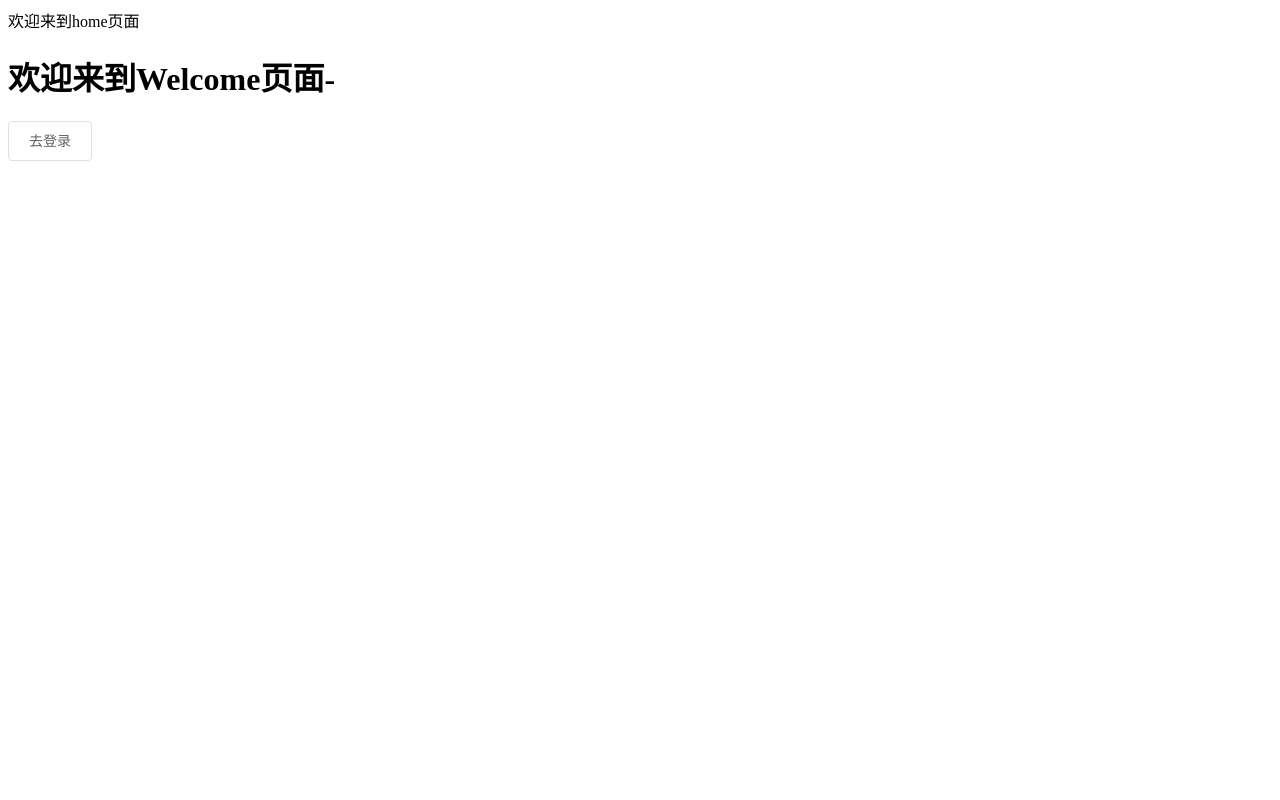
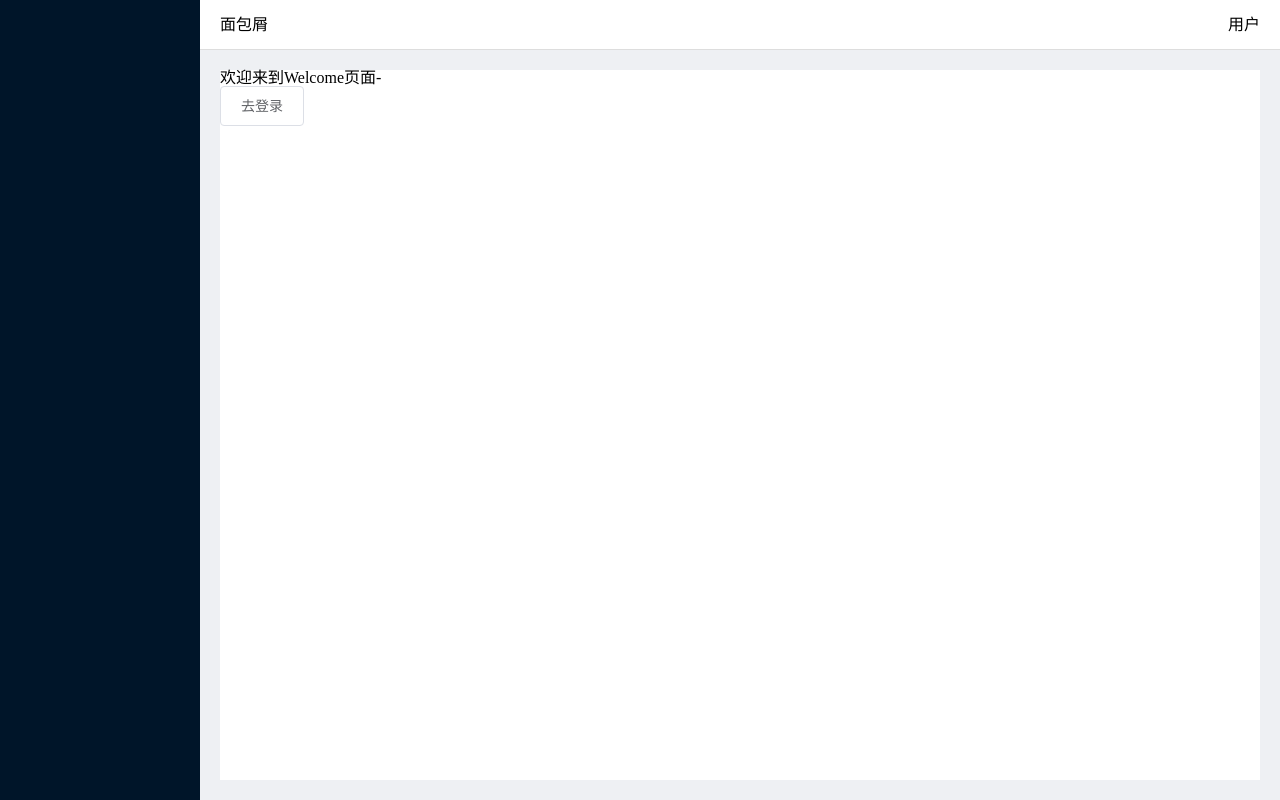
Before and after one commit to ReginYuan/manager-fe, a Vue app: page /login#/welcome in a window 1280 px wide. Built offline with nearby package versions, Linux system fonts and the light colour scheme.

Commit message:
4-1 登录布局开发

```diff
--- a/src/App.vue
+++ b/src/App.vue
@@ -13,5 +13,7 @@
 }
 </script>
 
-<style>
+<style lang="scss">
+@import './assets/style/index.scss';
+@import './assets/style/reset.css';
 </style>
--- /dev/null
+++ b/src/assets/style/index.scss
@@ -0,0 +1,82 @@
+html, body {
+  height: 100%;
+  width: 100%;
+}
+*:not([class^='el-']) {
+  box-sizing: border-box;
+}
+.white{
+  background-color: #ffffff;
+}
+a{
+  text-decoration: none;
+}
+.gray{
+  background-color: #eef0f3;
+}
+.mr10{
+  margin-right: 10px;
+}
+.mr20{
+  margin-right: 20px;
+}
+.mb20{
+  margin-bottom: 20px;
+}
+.m-lr10{
+  margin-left: 10px;
+  margin-right: 10px;
+}
+.p20{
+  padding: 20px;
+}
+.pl20{
+  padding-left: 20px;
+}
+.text-right{
+  text-align: right;
+}
+.fr{
+  float: right;
+}
+.flex{
+  display: flex;
+}
+.flex-between{
+  display: flex;
+  justify-content: space-between;
+}
+.flex-center{
+  display: flex;
+  justify-content: center;
+}
+.tips{
+  margin-left: 15px;
+  color: #787878;
+}
+
+
+/*
+* 公共样式
+*/
+.query-form {
+  background-color: #ffffff;
+  padding: 22px 20px 0;
+  border-radius: 5px;
+}
+.base-table {
+  border-radius: 5px;
+  background: #ffffff;
+  margin-top: 20px;
+  margin-bottom: 20px;
+  .action {
+    border-radius: 5px 5px 0px 0px;
+    background: #ffffff;
+    padding: 20px;
+    border-bottom: 1px solid #ece8e8;
+  }
+  .pagination {
+    text-align: right;
+    padding: 10px;
+  }
+}
--- /dev/null
+++ b/src/assets/style/reset.css
@@ -0,0 +1,2 @@
+/* 请尽量不要直接更改此reset文件 */
+html,body,div,span,applet,object,iframe,h1,h2,h3,h4,h5,h6,p,blockquote,pre,a,abbr,acronym,address,big,cite,code,del,dfn,em,img,ins,kbd,q,s,samp,small,strike,strong,sub,sup,tt,var,b,u,i,center,dl,dt,dd,ol,ul,li,fieldset,form,label,legend,table,caption,tbody,tfoot,thead,tr,th,td,article,aside,canvas,details,embed,figure,figcaption,footer,header,hgroup,menu,nav,output,ruby,section,summary,time,mark,audio,video{border:0;font-size:100%;font:inherit;vertical-align:baseline;margin:0;padding:0}article,aside,details,figcaption,figure,footer,header,hgroup,menu,nav,section{display:block}body{line-height:1}ol,ul{list-style:none}blockquote,q{quotes:none}blockquote:before,blockquote:after,q:before,q:after{content:none}table{border-collapse:collapse;border-spacing:0}
--- a/src/router/index.js
+++ b/src/router/index.js
@@ -1,7 +1,4 @@
 import { createRouter, createWebHashHistory } from 'vue-router'
-import Home from '../views/Home.vue'
-import Welcome from '../views/Welcome.vue'
-import Login from '../views/Login.vue'
 const routes = [
   {
     path: '/',
@@ -9,7 +6,7 @@
     meta: {
       title: '首页'
     },
-    component: Home,
+    component: () => import('../views/Home.vue'),
     redirect: '/welcome',
     children: [
       {
@@ -18,17 +15,17 @@
         meta: {
           title: '欢迎页'
         },
-        component: Welcome,
-      },
-      {
-        path: '/login',
-        name: 'login',
-        meta: {
-          title: '登录页'
-        },
-        component: Login,
+        component: () => import('../views/Welcome.vue'),
       }
     ]
+  },
+  {
+    path: '/login',
+    name: 'login',
+    meta: {
+      title: '登录页'
+    },
+    component: () => import('../views/Login.vue'),
   }
 ]
 
--- a/src/views/Home.vue
+++ b/src/views/Home.vue
@@ -1,7 +1,19 @@
 <template>
   <div class="home">
-    <div>欢迎来到home页面</div>
-    <router-view></router-view>
+    <div class="basic-layout">
+      <div class="nav-side"></div>
+      <div class="content-right">
+        <div class="nav-top">
+          <div class="bread">面包屑</div>
+          <div class="user-info">用户</div>
+        </div>
+        <div class="wrapper">
+          <div class="main-page">
+            <router-view></router-view>
+          </div>
+        </div>
+      </div>
+    </div>
   </div>
 </template>
 <script>
@@ -9,3 +21,44 @@
   name: "Home"
 }
 </script>
+
+<style  lang="scss" scoped>
+.basic-layout {
+  position: relative;
+  /**左侧导航样式**/
+  .nav-side {
+    position: fixed;
+    width: 200px;
+    //100vh 自动计算高度
+    height: 100vh;
+    background-color: #001529;
+    color: #fff;
+    overflow-y: auto;
+    transition: width 0.5s;
+  }
+  /** 右侧页面内容样式**/
+  .content-right {
+    margin-left: 200px;
+    /** 右侧导航内容样式**/
+    .nav-top {
+      height: 50px;
+      line-height: 50px;
+      display: flex;
+      justify-content: space-between;
+      border-bottom: 1px solid #ddd;
+      padding: 0 20px;
+    }
+    /**内容样式**/
+    .wrapper {
+      background: #eef0f3;
+      padding: 20px;
+      //100vh 自动计算高度
+      height: calc(100vh - 50px);
+      .main-page {
+        background: #ffffff;
+        height: 100%;
+      }
+    }
+  }
+}
+</style>
--- a/src/views/Login.vue
+++ b/src/views/Login.vue
@@ -1,7 +1,21 @@
 <template>
-  <div class="login">
-    <h1>欢迎来到Login页面</h1>
-    <el-button type="default" @click="goHome">返回welcome页</el-button>
+  <div class="login-wrapper">
+    <div class="modal">
+      <el-form>
+        <div class="title">紫荆企业人员管理平台</div>
+        <el-form-item>
+          <el-input prefix-icon="el-icon-user" />
+        </el-form-item>
+        <el-form-item>
+          <el-input prefix-icon="el-icon-view" />
+        </el-form-item>
+        <el-form-item>
+          <el-button type="primary" class="btn-login" @click="goHome"
+            >登录</el-button
+          >
+        </el-form-item>
+      </el-form>
+    </div>
   </div>
 </template>
 <script>
@@ -42,3 +56,29 @@
   }
 }
 </script>
+<style  lang="scss" scoped>
+.login-wrapper {
+  display: flex;
+  justify-content: center;
+  align-items: center;
+  background-color: #f9fcff;
+  width: 100vw;
+  height: 100vh;
+  .modal {
+    width: 500px;
+    padding: 50px;
+    background-color: #fff;
+    border-radius: 4px;
+    box-shadow: 0px 0px 10px 3px #c7c9cb4d;
+    .title {
+      font-size: 30px;
+      line-height: 1.5;
+      text-align: center;
+      margin-bottom: 30px;
+    }
+    .btn-login {
+      width: 100%;
+    }
+  }
+}
+</style>
--- a/src/views/Welcome.vue
+++ b/src/views/Welcome.vue
@@ -23,3 +23,7 @@
 
 })
 </script>
+<style scoped>
+.welcome {
+}
+</style>
```
Also changed, not shown: src/assets/images/welcome.png (added), src/assets/logo.png, src/utils/log4j.js (added).
